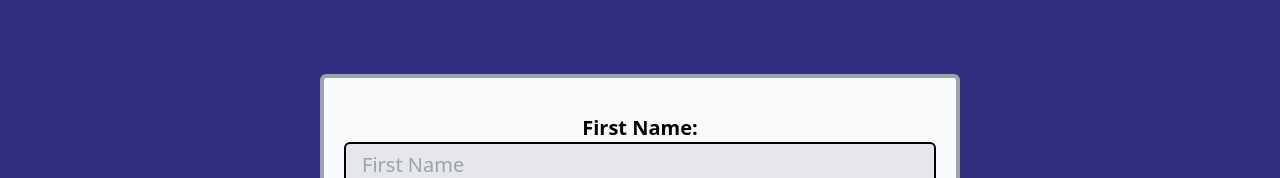
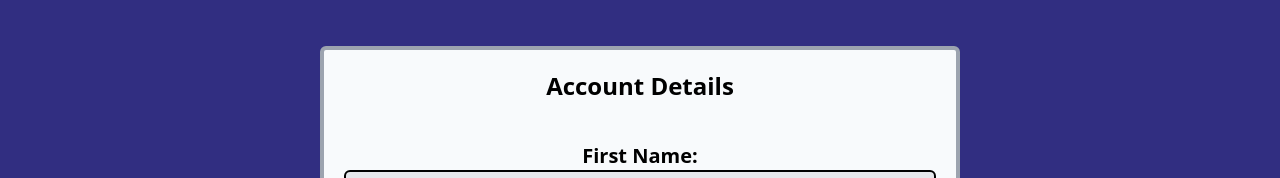
Before and after one commit to TheThinkPotato/class-critic-front-end, a React (Create React App) app in the folder class-critic/: page /Account in a window 1280 px wide. Shown: the part 130-308 px from the top of the page. Built offline with nearby package versions, Linux system fonts and the light colour scheme.

Commit message:
:lipstick: Added title to account details page.

```diff
--- a/class-critic/src/pages/Account.jsx
+++ b/class-critic/src/pages/Account.jsx
@@ -15,6 +15,7 @@ export default function Login() {
       <Header />
       <div className="flex flex-col text-xl border-4 border-solid border-gray-400 my-auto py-5 w-2/3 lg:w-1/2 w rounded-md bg-slate-50 text-black mx-auto">
       <div className="mx-5">
+        <h1 className="font-bold text-center mb-10 text-2xl">Account Details</h1>
             <div className="mb-4 mt-4 w-full self-center">
               <h2 className="text-center font-semibold">First Name:</h2>
               <input
```
